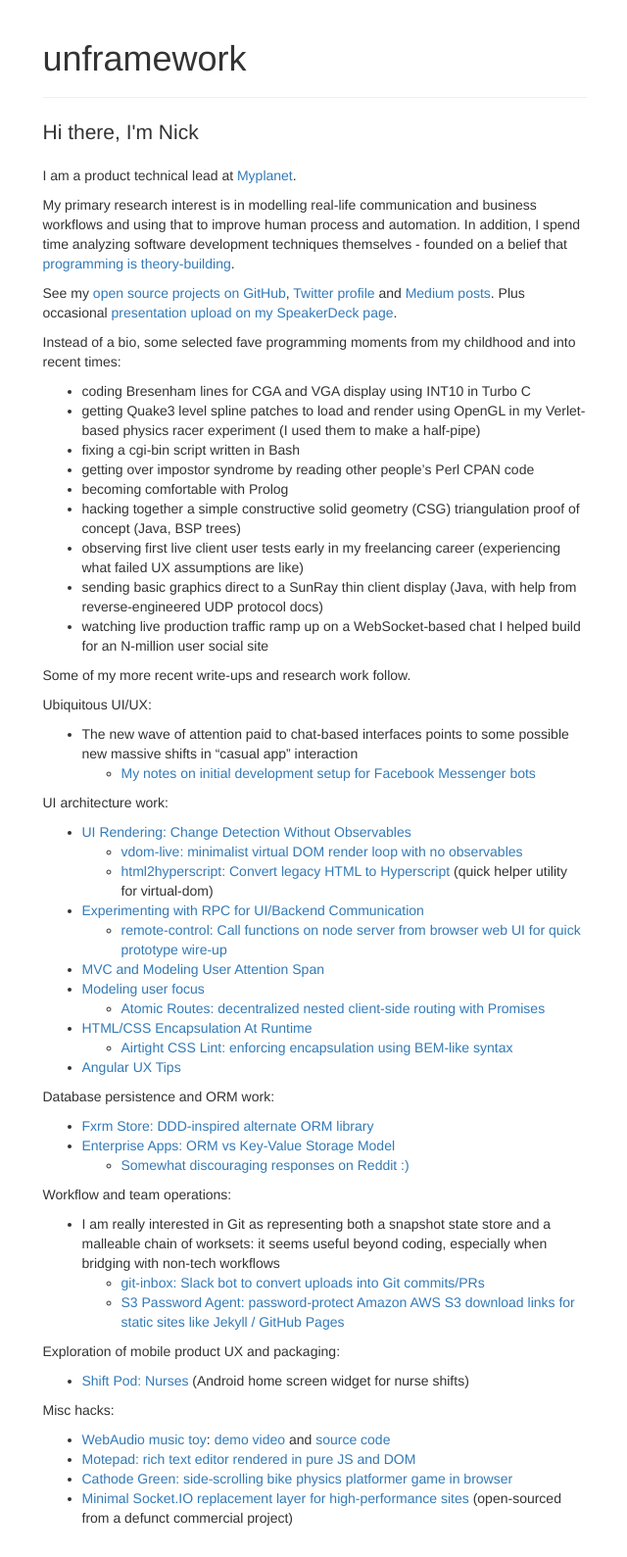
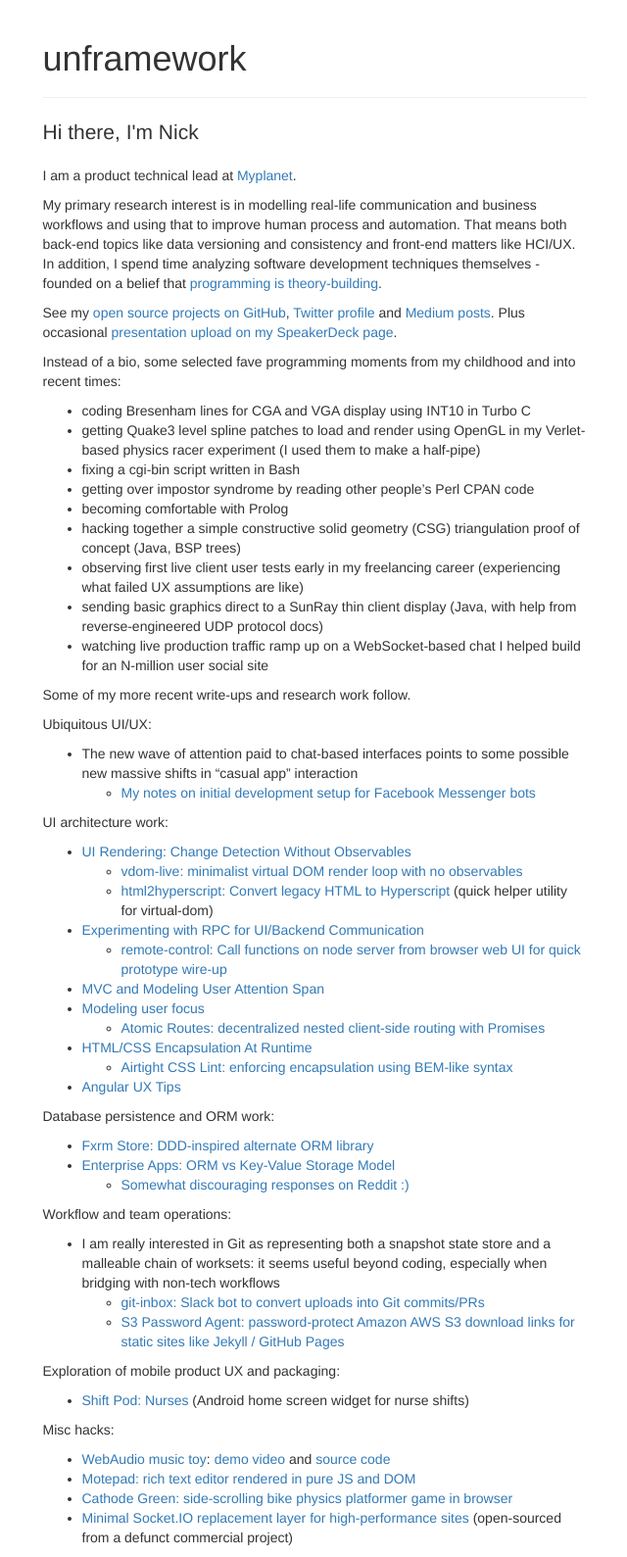
Before and after one commit to unframework/unframework-website, a Jekyll site: the page built from index.md, in a window 1280 px wide. Shown: the whole page at 98% size, without its empty margins (319-959 px from the left). Built offline with Jekyll 4.4.1, drawn with Linux system fonts in a browser that asks for light colours.

Commit message:
Tweak summary

```diff
--- a/index.md
+++ b/index.md
@@ -5,7 +5,7 @@
 
 I am a product technical lead at [Myplanet](http://myplanet.com).
 
-My primary research interest is in modelling real-life communication and business workflows and using that to improve human process and automation. In addition, I spend time analyzing software development techniques themselves - founded on a belief that [programming is theory-building](http://www.dc.uba.ar/materias/plp/cursos/material/programmingAsTheoryBuilding).
+My primary research interest is in modelling real-life communication and business workflows and using that to improve human process and automation. That means both back-end topics like data versioning and consistency and front-end matters like HCI/UX. In addition, I spend time analyzing software development techniques themselves - founded on a belief that [programming is theory-building](http://www.dc.uba.ar/materias/plp/cursos/material/programmingAsTheoryBuilding).
 
 See my [open source projects on GitHub](https://github.com/unframework), [Twitter profile](https://twitter.com/unframework) and [Medium posts](https://medium.com/@unframework). Plus occasional [presentation upload on my SpeakerDeck page](https://speakerdeck.com/unframework).
 
```
